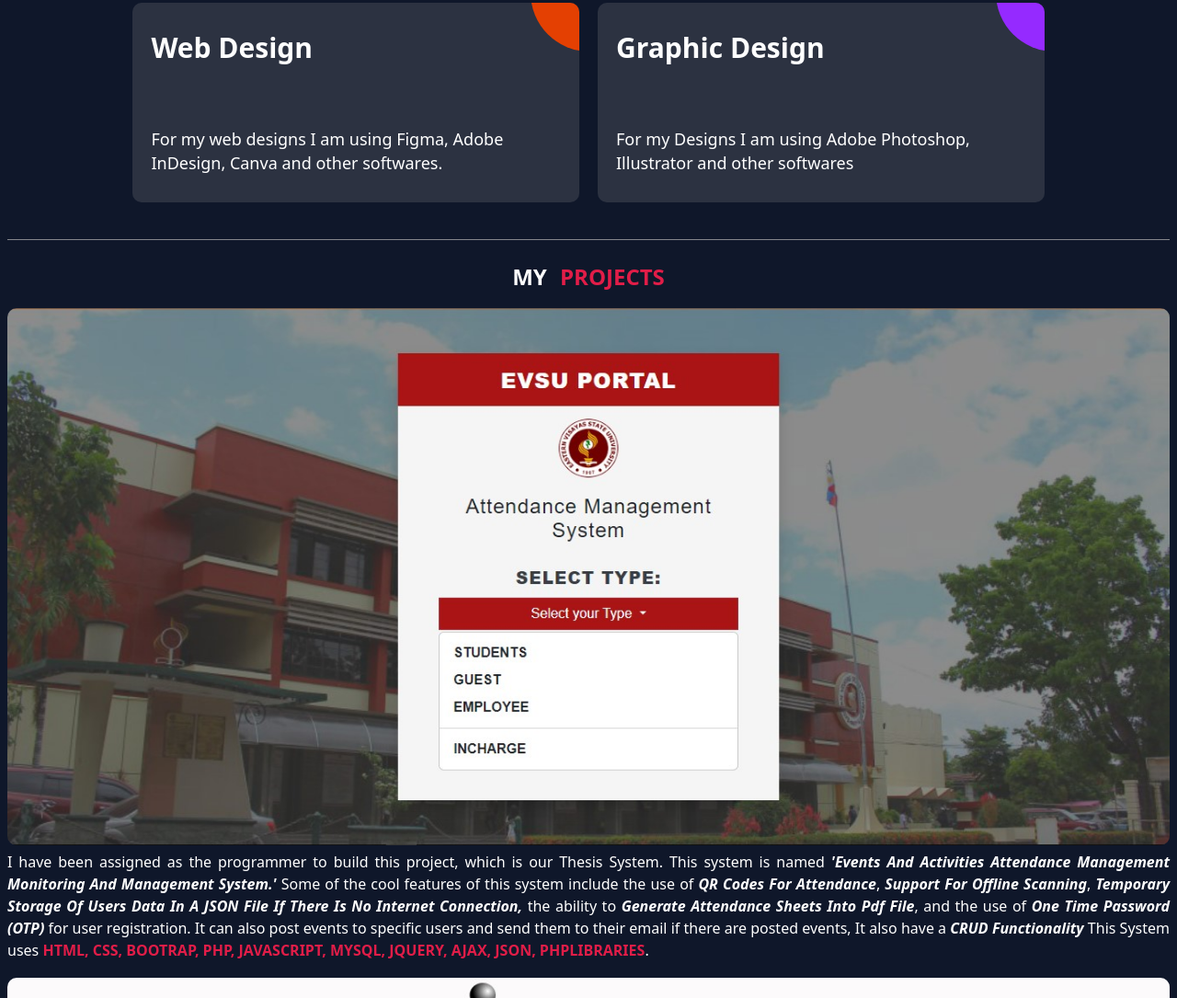
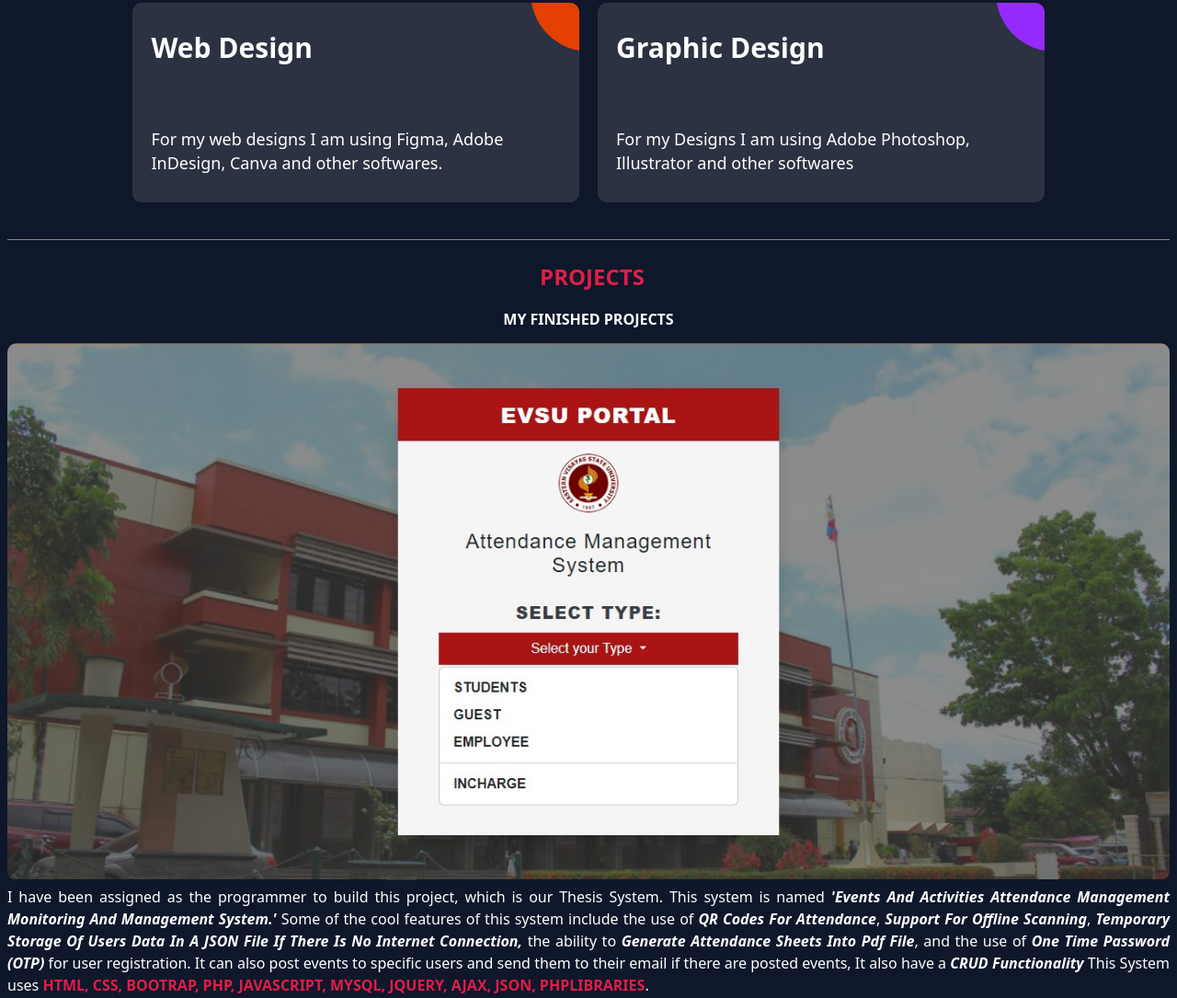
Before and after one commit to dhemz21/dhemz_portfolio, a plain HTML site: page index.html in a window 1280 px wide. Shown: the part 1734-2819 px from the top of the page at 92% size. Drawn offline with Linux system fonts and the light colour scheme.

Commit message:
Updated 23/8/2023

```diff
--- a/index.html
+++ b/index.html
@@ -208,11 +208,12 @@
         <div class="section4 container">
             <div class="section2__heading">
                 <h1>
-                    My<span class="section__span"> Projects</span>
+                <span class="section__span"> Projects</span>
                 </h1>
             </div>
             <div class="section4__projects">
                 <div class="evsu__system">
+                    <h3 class="finished__project">My Finished Projects</h3>
                     <img src="project/Project1.jpg" alt="My project">
                     <p class="evsu__system__info">
                        I have been assigned as the programmer to build this project, which is our Thesis System. This system is named
--- a/src/css/main-style.css
+++ b/src/css/main-style.css
@@ -369,7 +369,12 @@
     display: flex;
     flex-wrap: wrap;
     gap: 5px;
-
+}
+.finished__project{
+    text-align: center;
+    text-transform: uppercase;
+    font-size: var(--size-md);
+    margin-bottom: var(--size-sm);
 }
 .section4__projects img{
     border-radius: 10px;
```
